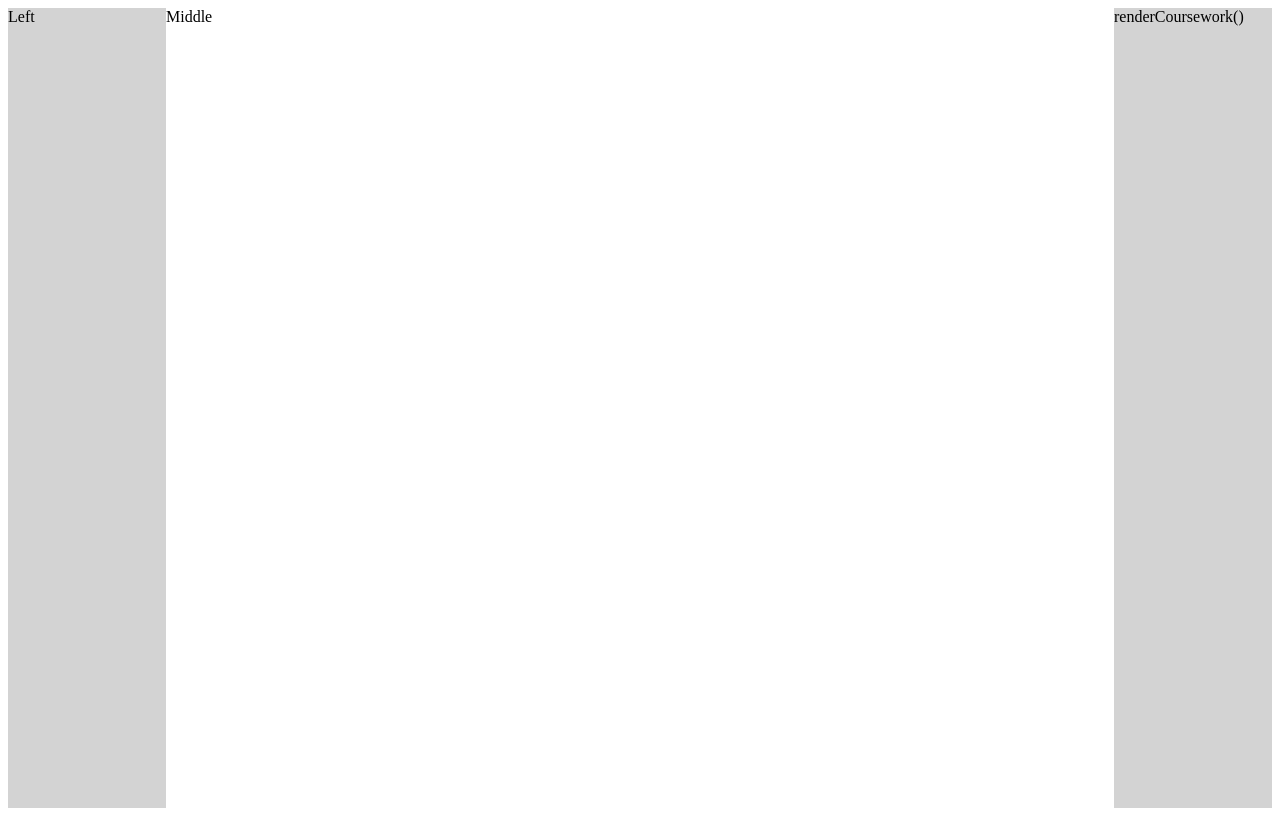
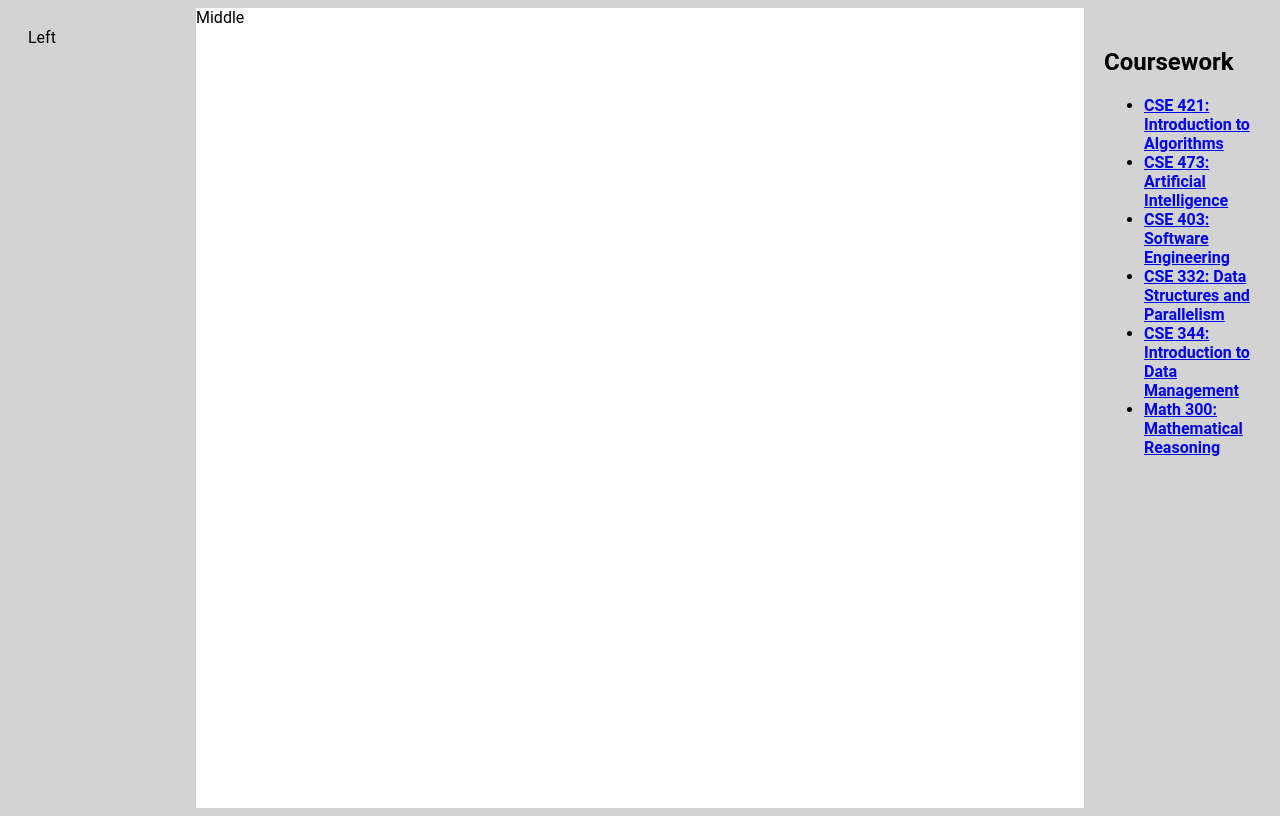
Before and after one commit to ramon-rcp/ramonrcp.portfolio, a React app: page / in a window 1280 px wide. Built offline with nearby package versions, Linux system fonts and the light colour scheme.

Commit message:
updated css and added coursework

```diff
--- a/src/Portfolio.css
+++ /dev/null
@@ -1,15 +0,0 @@
-.container {
-    display: flex;
-    height: 100vh; /* Full viewport height */
-  }
-
-  .left,
-  .right {
-    flex: 1; /* Each takes 12.5% of the width */
-    background-color: lightgray; /* Example color */
-  }
-
-  .middle {
-    flex: 6; /* Takes 75% of the width */
-    background-color: white; /* Example color */
-  }
--- a/src/Portfolio.tsx
+++ b/src/Portfolio.tsx
@@ -1,5 +1,5 @@
 import React, { Component } from 'react';
-import "./Portfolio.css"
+import "./global.css"
 
 export class Portfolio extends Component<{}, {}> {
     constructor(props: {}) {
@@ -11,17 +11,22 @@ export class Portfolio extends Component<{}, {}> {
             <div className="container">
                 <div className="left">Left</div>
                 <div className="middle">Middle</div>
-                <div className="right"> renderCoursework() </div>
+                <div className="right"> {this.renderCoursework()} </div>
             </div>
         );
     }
 
     renderCoursework = (): React.ReactElement => {
         return <div>
-            <h3>Coursework at UW</h3>
-            <ul>
-                <li><a href="http://courses.cs.washington.edu/courses/cse421/">CSE 421: Introduction to Algorithms</a></li>
-            </ul>
+            <h2>Coursework</h2>
+            <strong><ul>
+                <li><a href="https://courses.cs.washington.edu/courses/cse421/">CSE 421: Introduction to Algorithms</a></li>
+                <li><a href="https://courses.cs.washington.edu/courses/cse473/">CSE 473: Artificial Intelligence</a></li>
+                <li><a href="https://courses.cs.washington.edu/courses/cse403/">CSE 403: Software Engineering</a></li>
+                <li><a href="https://courses.cs.washington.edu/courses/cse332/">CSE 332: Data Structures and Parallelism</a></li>
+                <li><a href="https://courses.cs.washington.edu/courses/cse344/">CSE 344: Introduction to Data Management</a></li>
+                <li><a href="https://math.washington.edu/math300">Math 300: Mathematical Reasoning</a></li>
+            </ul></strong>
         </div>
     }
 }
--- /dev/null
+++ b/src/global.css
@@ -0,0 +1,22 @@
+.container {
+    display: flex;
+    height: 100vh; /* Full viewport height */
+  }
+
+.left,
+.right {
+  flex: 1; /* Each takes 12.5% of the width */
+  background-color: lightgray; /* Example color */
+  padding: 20px; /* Example padding */
+}
+
+.middle {
+  flex: 6; /* Takes 75% of the width */
+  background-color: white; /* Example color */
+}
+
+@import url('https://fonts.googleapis.com/css2?family=Roboto:wght@400;700&display=swap');
+body {
+  background-color: lightgray;
+  font-family: 'Roboto', sans-serif;
+}
```
